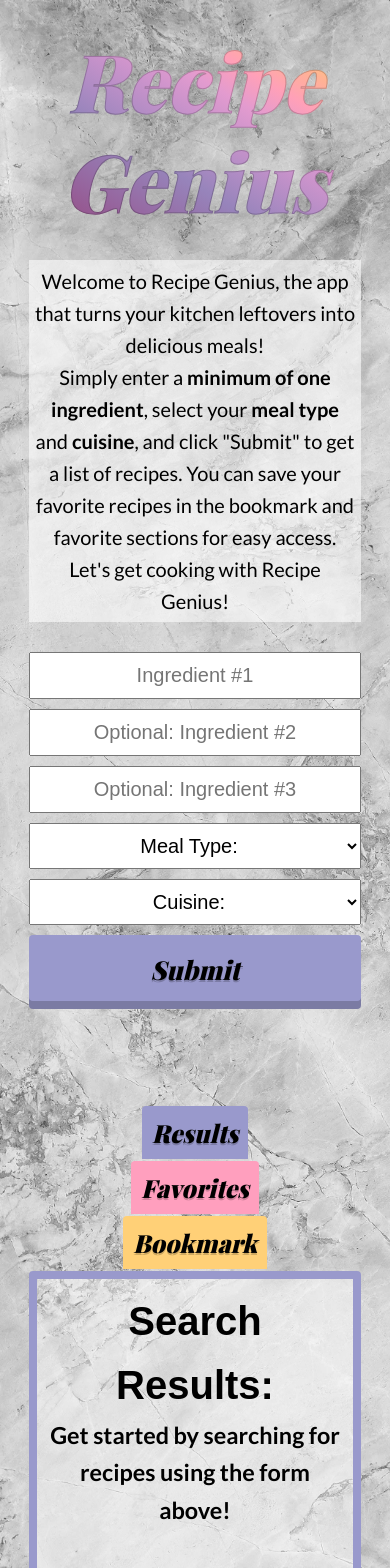
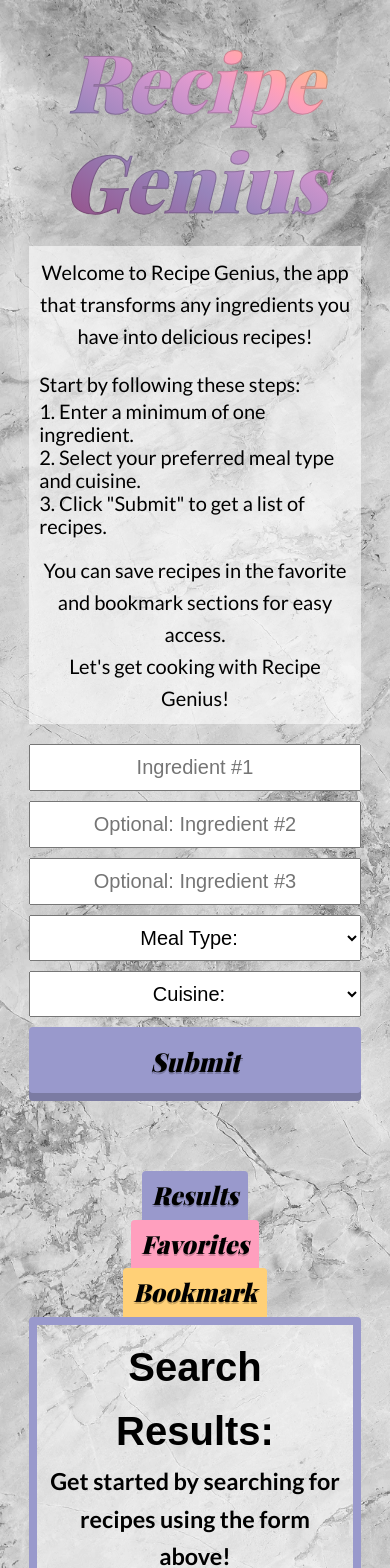
Before and after one commit to KyleKHL/kyleLauProjectThree, a React (Create React App) app: page / in a window 390 px wide. Shown: the top 1568 px of the page. Built offline with nearby package versions, Linux system fonts and the light colour scheme; no server answers; the database is empty; a web font is replaced by a local one.

Commit message:
updated partials and added error handling

```diff
--- a/public/index.html
+++ b/public/index.html
@@ -2,14 +2,14 @@
 <html lang="en">
   <head>
     <meta charset="utf-8" />
-    <link rel="icon" href="%PUBLIC_URL%/favicon.ico" />
+    <link rel="icon" href="./favicon.ico" />
     <meta name="viewport" content="width=device-width, initial-scale=1" />
     <meta name="theme-color" content="#000000" />
     <meta
       name="description"
       content="Web site created using create-react-app"
     />
-    <link rel="apple-touch-icon" href="%PUBLIC_URL%/logo192.png" />
+    <link rel="apple-touch-icon" href="./favicon.ico" />
     <!--
       manifest.json provides metadata used when your web app is installed on a
       user's mobile device or desktop. See https://developers.google.com/web/fundamentals/web-app-manifest/
--- a/src/Css/App.css
+++ b/src/Css/App.css
@@ -263,6 +263,12 @@ ul {
   padding: 0;
 }
 
+ol {
+  padding: 0;
+  margin: 0;
+  list-style-position: inside;
+}
+
 a {
   text-decoration: none;
 }
@@ -277,6 +283,10 @@ img {
   max-width: 1250px;
   width: 85%;
   margin: 0 auto;
+}
+
+button:hover {
+  cursor: pointer;
 }
 
 /* font for body */
@@ -296,15 +306,23 @@ header h1 {
   -webkit-text-stroke: 1px rgba(0, 0, 0, 0.2);
   -webkit-text-fill-color: transparent;
 }
-header p {
-  text-align: center;
+header .instructionContainer {
+  display: flex;
+  flex-direction: column;
+  align-items: center;
   font-size: 1.2rem;
   background-color: rgba(255, 255, 255, 0.586);
-  padding: 5px;
+  padding: 10px;
+  text-align: center;
+}
+header .instructionSet {
+  margin: 16px 0;
+  text-align: left;
 }
 
 .formSection {
-  margin: 30px 0;
+  margin-top: 10px;
+  margin-bottom: 30px;
 }
 .formSection .wrapper {
   display: flex;
@@ -362,7 +380,7 @@ header p {
 }
 
 .menu {
-  margin: 80px 0 42px 0;
+  margin-top: 40px;
 }
 .menu .menuList {
   display: flex;
@@ -370,6 +388,7 @@ header p {
 }
 
 .menuItem {
+  display: block;
   font-size: 1.25rem;
   font-family: "Playfair Display", serif;
   font-weight: 900;
@@ -588,6 +607,24 @@ header p {
   box-shadow: inset 0 -1px 0 0 rgba(0, 0, 0, 0.2);
 }
 
+.errorSection {
+  margin-top: 10px;
+}
+.errorSection .wrapper {
+  display: flex;
+  justify-content: center;
+  align-items: center;
+  height: 100%;
+}
+.errorSection .wrapper p {
+  text-align: center;
+  font-size: 1.2rem;
+  font-weight: bold;
+}
+.errorSection .wrapper p .noResultsText {
+  text-decoration: underline;
+}
+
 footer {
   margin: 50px 0 20px 0;
 }
@@ -612,33 +649,23 @@ footer p a:focus {
     font-size: 5rem;
     line-height: 130px;
   }
-  header p {
-    margin-top: 30px;
+  header .instructionContainer {
+    margin-top: 16px;
   }
-}
-@media (max-width: 850px) {
   .recipeGallery,
   .listOfFavorites,
   .listOfBookmarks {
-    flex-direction: column;
-    align-items: center;
+    justify-content: center;
   }
   .recipeGallery li,
   .listOfFavorites li,
   .listOfBookmarks li {
-    flex-direction: row;
-    width: 85%;
-    padding: 20px;
-  }
-  .recipeGallery li img,
-  .listOfFavorites li img,
-  .listOfBookmarks li img {
-    width: 100%;
+    width: calc(50% - 20px);
   }
 }
 @media (max-width: 730px) {
-  .menu {
-    margin-bottom: 13px;
+  header .instructionContainer {
+    font-size: 1rem;
   }
   .menuItem {
     padding: 10px;
@@ -654,25 +681,29 @@ footer p a:focus {
     flex-direction: column;
     padding: 5px;
   }
+}
+@media (max-width: 550px) {
+  .recipeGallery li,
+  .listOfFavorites li,
+  .listOfBookmarks li {
+    width: 100%;
+  }
   .recipeGallery li img,
   .listOfFavorites li img,
   .listOfBookmarks li img {
     width: 70%;
   }
+  footer p {
+    font-size: 1.3rem;
+  }
 }
 @media (max-width: 460px) {
-  header p {
+  .errorSection .wrapper p {
     font-size: 1rem;
-  }
-  .menu {
-    margin-bottom: -13px;
   }
   .menu .menuList {
     flex-direction: column;
     align-items: center;
-  }
-  .menu .menuList li {
-    height: 55px;
   }
 }
 @media (max-width: 400px) {
--- a/src/Sass/partials/_form.scss
+++ b/src/Sass/partials/_form.scss
@@ -1,6 +1,7 @@
 // Start of Form
 .formSection {
-    margin: 30px 0;
+    margin-top: 10px;
+    margin-bottom: 30px;
 
     .wrapper {
         display: flex;
--- a/src/Sass/partials/_global.scss
+++ b/src/Sass/partials/_global.scss
@@ -29,6 +29,11 @@ ul {
     margin: 0;
     padding: 0;
 }
+ol {
+    padding: 0;
+    margin: 0;
+    list-style-position: inside;
+}
 
 a {
     text-decoration: none;
@@ -46,6 +51,11 @@ img {
     width: 85%;
     margin: 0 auto;
 }
+
+button:hover {
+    cursor: pointer;
+}
+
 // fonts
 /* font for body */
 @import url('https://fonts.googleapis.com/css2?family=Jaldi:wght@400;700&family=Lato:wght@400;700&family=Playfair+Display:ital,wght@0,400;0,700;0,900;1,900&display=swap');
--- a/src/Sass/partials/_header.scss
+++ b/src/Sass/partials/_header.scss
@@ -12,11 +12,18 @@ header {
         -webkit-text-fill-color: transparent;
     }
 
-    p {
-        text-align: center;
+    .instructionContainer {
+        display: flex;
+        flex-direction: column;
+        align-items: center;
         font-size: 1.2rem;
         background-color: rgba(255, 255, 255, 0.586);
-        padding: 5px;
+        padding: 10px;
+        text-align: center;
+    }
+    .instructionSet {
+        margin: 16px 0;
+        text-align: left;
     }
 }
 
--- a/src/Sass/partials/_mediaQueries.scss
+++ b/src/Sass/partials/_mediaQueries.scss
@@ -5,33 +5,25 @@
         font-size: 5rem;
         line-height: 130px;
         }
-        p {
-            margin-top: 30px;
+        .instructionContainer {
+            margin-top: 16px;
+        }
+    }
+    .recipeGallery,
+    .listOfFavorites,
+    .listOfBookmarks {
+        justify-content: center;
+        li {
+            width: calc((100% / 2) - 20px);
         }
     }
 }
 
-@media (max-width: 850px) {
-    .recipeGallery,
-    .listOfFavorites,
-    .listOfBookmarks {
-        flex-direction: column;
-        align-items: center;
-        li {
-                flex-direction: row;
-                width: 85%;
-                padding: 20px;
-            img{
-                width: 100%;
-            }
-            }
-    }
-}
+
 
 @media (max-width: 730px) {
-    // nav
-    .menu {
-        margin-bottom: 13px;
+    header .instructionContainer {
+        font-size: 1rem;
     }
 
     .menuItem {
@@ -49,29 +41,35 @@
         li {
             flex-direction: column;
             padding: 5px;
+        }
+    }
+}
+
+@media (max-width: 550px) {
+    .recipeGallery,
+    .listOfFavorites,
+    .listOfBookmarks {
+        li {
+            width: 100%;
             img{
                 width: 70%;
             }
         }
     }
+    footer p {
+        font-size: 1.3rem;
+    }
 }
 
+
 @media (max-width: 460px) {
-    header p {
-        font-size: 1rem;
-    }
-
-    .menu{
-        margin-bottom: -13px;
-        .menuList {
+    .errorSection .wrapper p {
+            font-size: 1rem;
+        }
+    .menu .menuList {
             flex-direction: column;
             align-items: center;
-
-            li {
-                height: 55px;
-            }
         }
-    }
 }
 
 
--- a/src/Sass/partials/_nav.scss
+++ b/src/Sass/partials/_nav.scss
@@ -1,7 +1,6 @@
 // nav
 .menu {
-    margin: 80px 0 42px 0;
-
+    margin-top: 40px;
     .menuList {
         display: flex;
         justify-content: center;
@@ -9,6 +8,7 @@
 }
 
 .menuItem {
+    display: block;
     font-size: 1.25rem;
     font-family: 'Playfair Display', serif;
     font-weight: 900;
--- a/src/components/Header.js
+++ b/src/components/Header.js
@@ -5,7 +5,19 @@ const Header = () => {
         <header>
             <div className="wrapper">
                 <h1>Recipe Genius</h1>
-                <p>Welcome to Recipe Genius, the app that turns your kitchen leftovers into delicious meals! <br /> Simply enter a <strong>minimum of one ingredient</strong>, select your <strong>meal type</strong> and <strong>cuisine</strong>, and click "Submit" to get a list of recipes. You can save your favorite recipes in the bookmark and favorite sections for easy access. <br /> Let's get cooking with Recipe Genius!</p>
+                <div className="instructionContainer">
+                    <p>Welcome to Recipe Genius, the app that transforms any ingredients you have into delicious recipes!</p>
+                    <div className="instructionSet">
+                        <p>Start by following these steps:</p>
+                        <ol>
+                            <li>Enter a minimum of one ingredient.</li>
+                            <li>Select your preferred meal type and cuisine.</li>
+                            <li>Click "Submit" to get a list of recipes.</li>
+                        </ol>
+                    </div>
+                    <p>You can save recipes in the favorite and bookmark sections for easy access.</p>
+                    <p>Let's get cooking with Recipe Genius!</p>
+                </div>
             </div>
         </header>
 
--- a/src/components/IndivRecipe.js
+++ b/src/components/IndivRecipe.js
@@ -12,7 +12,7 @@ const IndivRecipe = (props) => {
                     <span aria-label="Favorite Recipe">💖</span>
                 </button>
                 <button onClick={props.bookmarkClickHandler}>
-                    <span aria-label="Bookmark Recipe">🔖</span>
+                    <span aria-label="Bookmark Recipe">📙</span>
                 </button>
             </div>
         </li>
```
Also changed, not shown: src/Sass/partials/_displaySection.scss (+19 -0 lines), src/components/UserSearch.js (+18 -10 lines), 1 other file (tests, documents, lock files or other folders).
